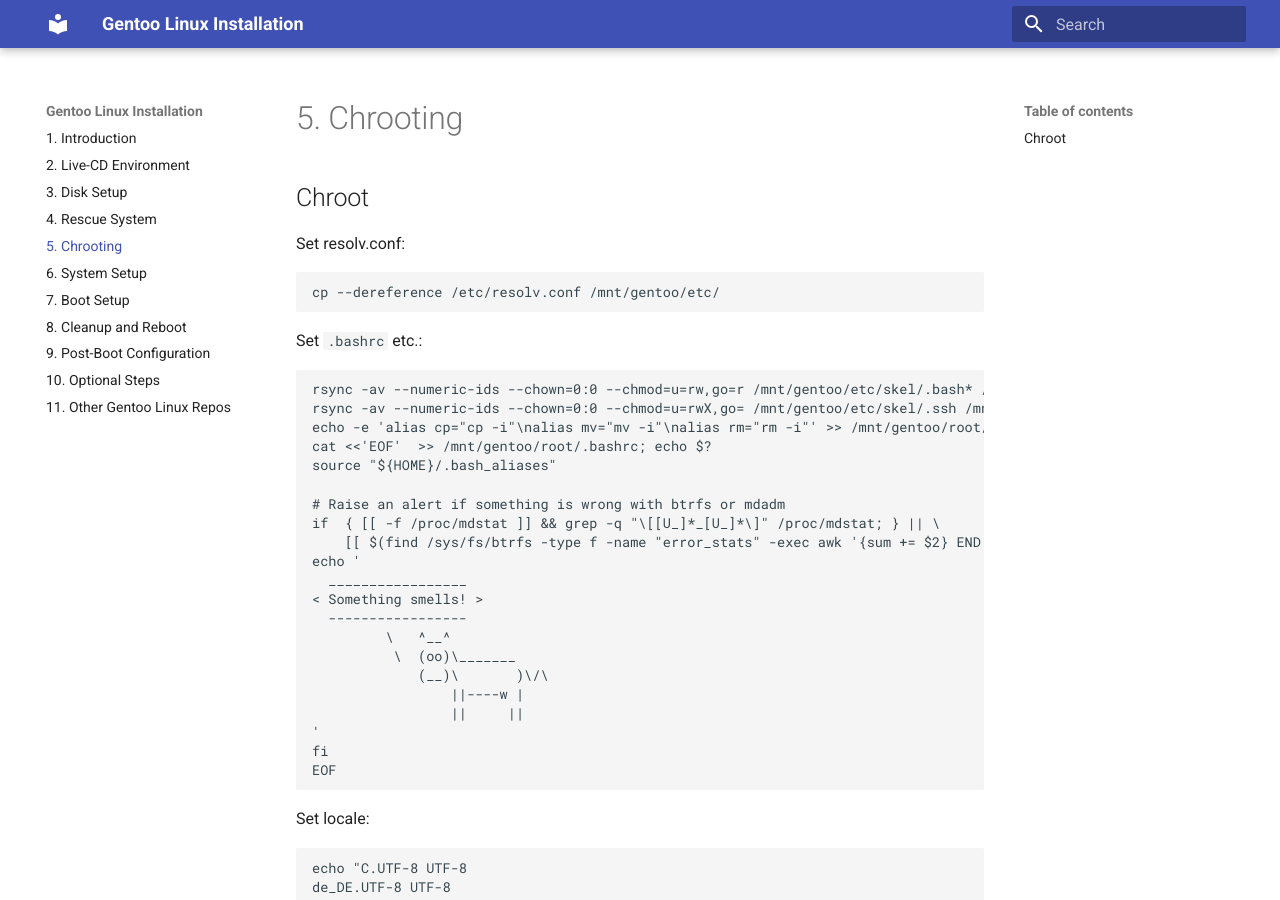
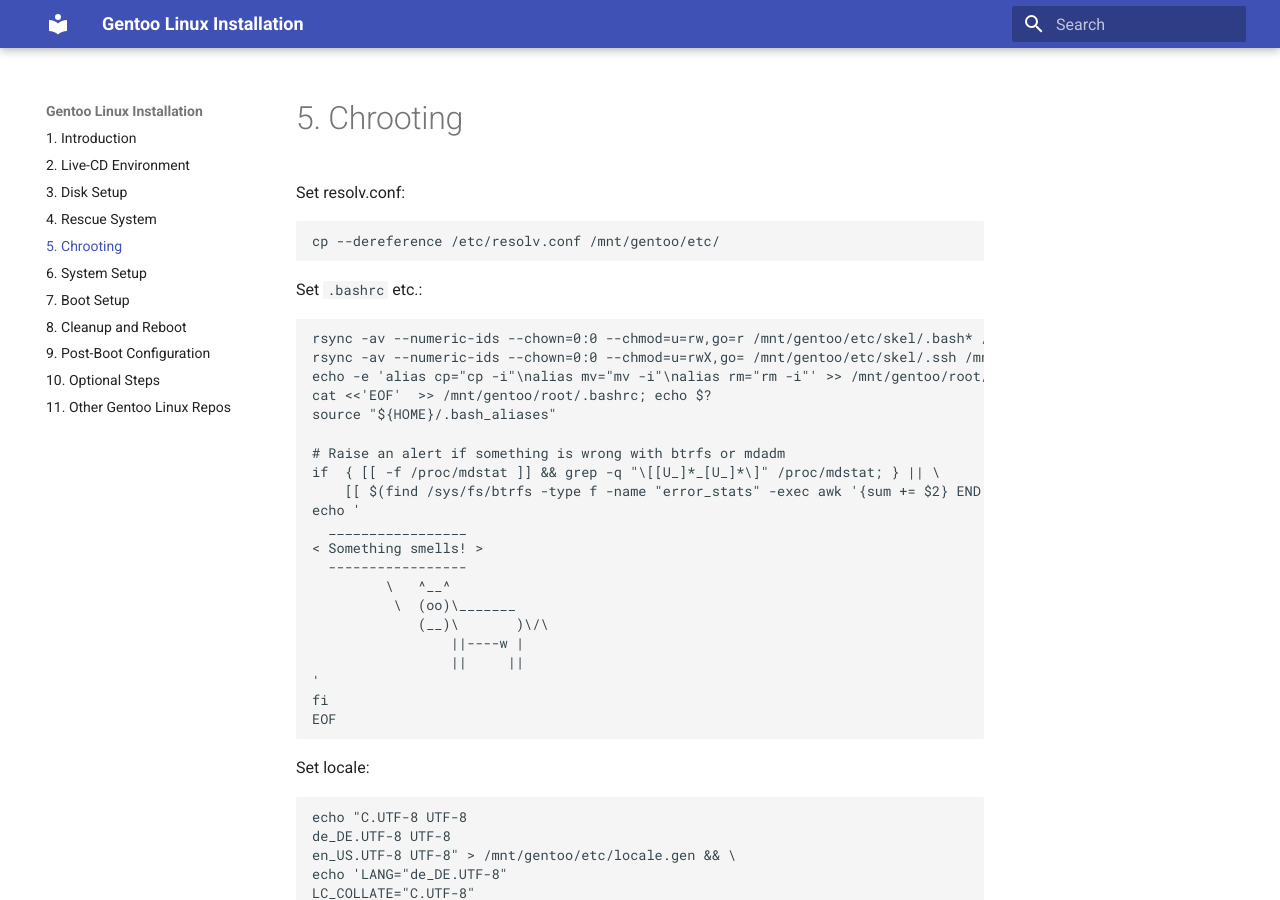
Before and after one commit to duxsco/gentoo-installation, an MkDocs documentation site: the page built from docs/05_chrooting.md, in a window 1280 px wide and 900 px high. Built offline with MkDocs 1.6.1 and Material for MkDocs 9.7.7, drawn with Linux system fonts in a browser that asks for light colours.

Commit message:
Update headers of "5. Chrooting"

````diff
--- a/docs/05_chrooting.md
+++ b/docs/05_chrooting.md
@@ -1,5 +1,3 @@
-## Chroot
-
 Set resolv.conf:
 
 ```bash
````
